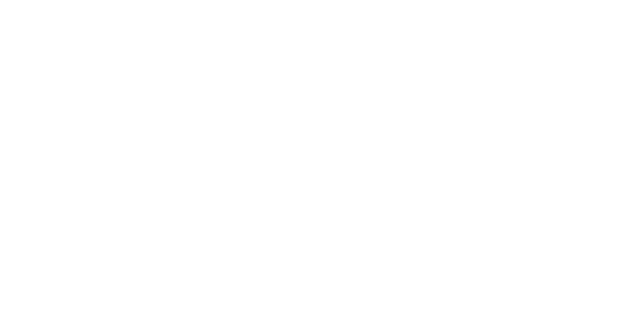
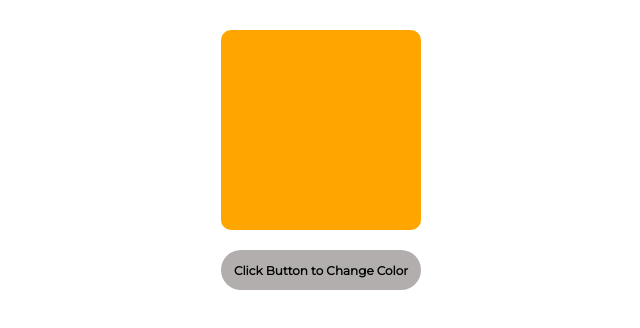
Before and after one commit to oye969/react-box-color, a React (Create React App) app: page / in a window 1280 px wide. Shown: the top 328 px of the page, without its empty margins (319-959 px from the left). Built offline with nearby package versions, Linux system fonts and the light colour scheme.

Commit message:
Update App.js

```diff
--- a/src/App.js
+++ b/src/App.js
@@ -6,7 +6,7 @@
 function App() {
   return (
     <div className="App">
-
+      <Reactbox/>
     </div>
   );
 }
```
